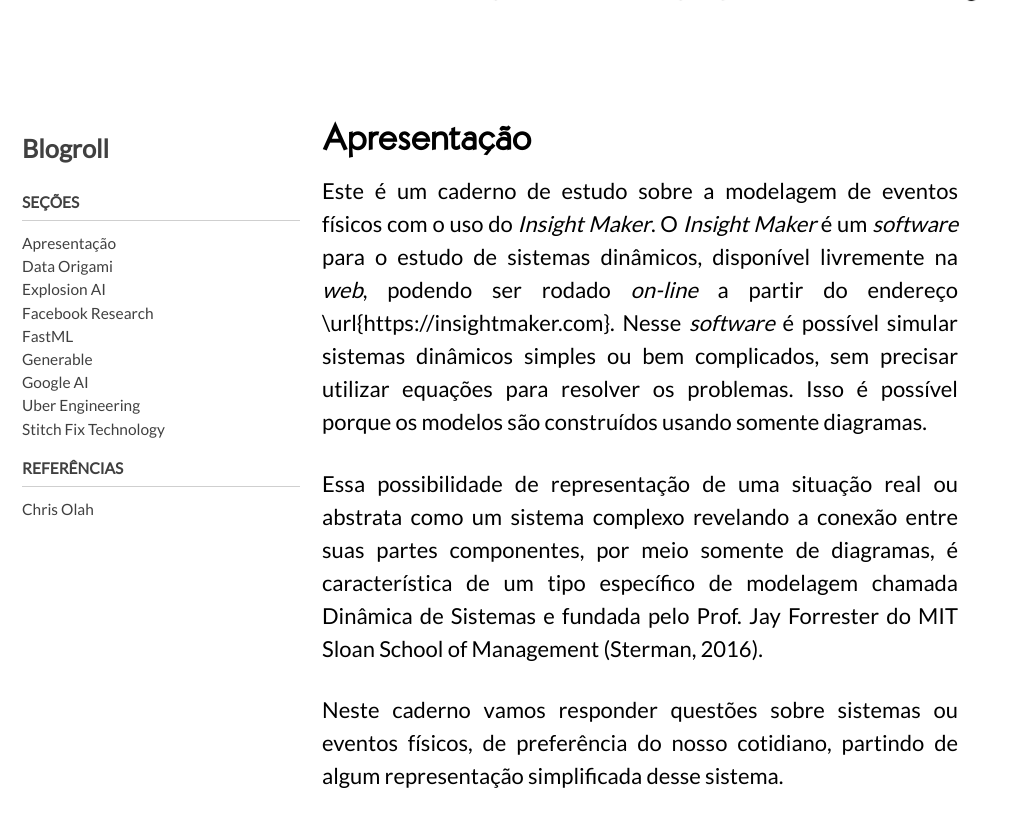
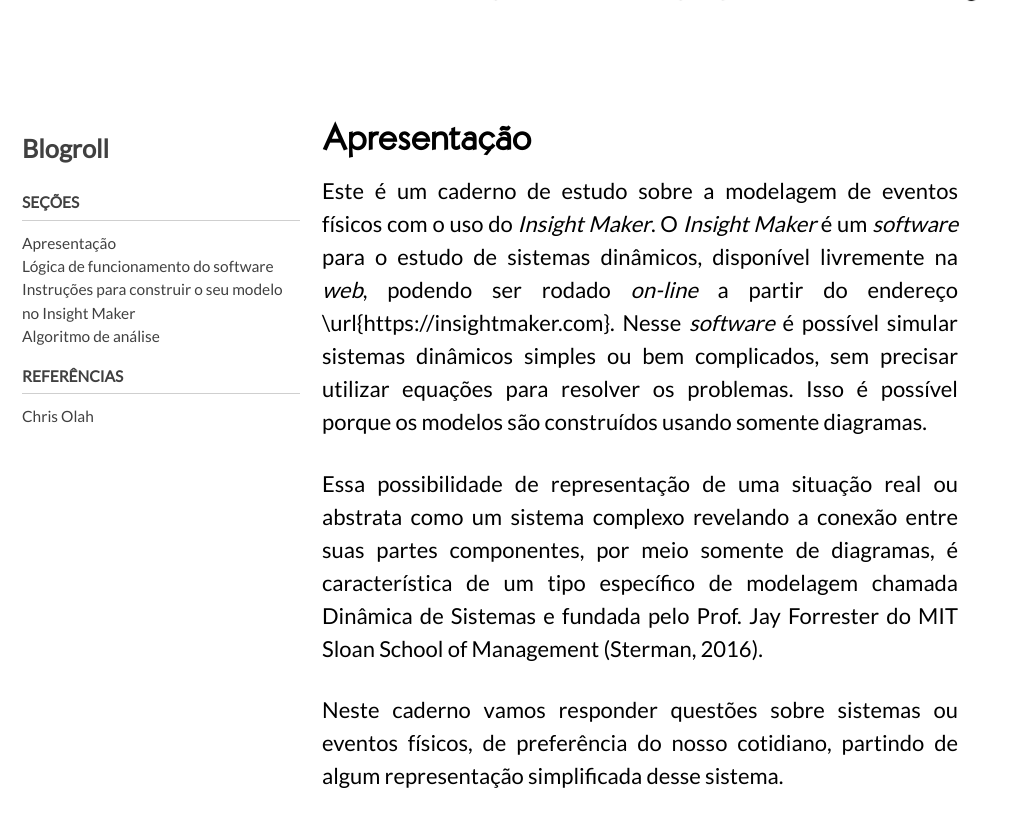
Before and after one commit to milenalauschner/MM, a Jekyll site: the page built from _pages/apresentação.md, in a window 1280 px wide and 900 px high, scrolled down 306 px. Shown: the top 827 px of the window, without its empty margins (0-1017 px from the left). Built offline with Jekyll 4.4.1, drawn with Linux system fonts in a browser that asks for light colours; cached includes are drawn as plain includes; nearby versions of some CDN libraries; comment, search, counter and statistics services are not loaded.

Commit message:
Update navigation.yml

```diff
--- a/_data/navigation.yml
+++ b/_data/navigation.yml
@@ -8,22 +8,13 @@
       children:
         - title: "Apresentação"
           url: https://milenalauschner.github.io/MM/tags/
-        - title: "Data Origami"
+        - title: "Lógica de funcionamento do software"
           url: https://dataorigami.net/blogs/napkin-folding
-        - title: "Explosion AI"
+        - title: "Instruções para construir o seu modelo no Insight Maker"
           url: https://explosion.ai/blog/
-        - title: "Facebook Research"
+        - title: "Algoritmo de análise"
           url: https://research.fb.com/
-        - title: "FastML"
-          url: http://fastml.com/
-        - title: "Generable"
-          url: https://www.generable.com/blog/
-        - title: "Google AI"
-          url: https://ai.googleblog.com/
-        - title: "Uber Engineering"
-          url: https://eng.uber.com/
-        - title: "Stitch Fix Technology"
-          url: https://multithreaded.stitchfix.com/blog/
+
     - title: "Referências"
       children:
         - title: "Chris Olah"
```
